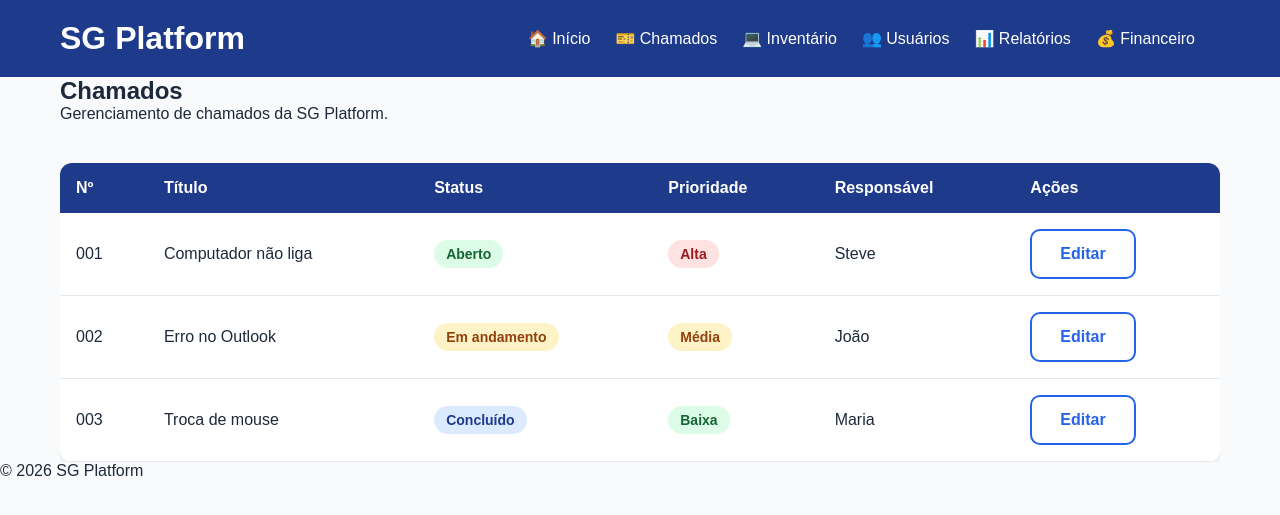
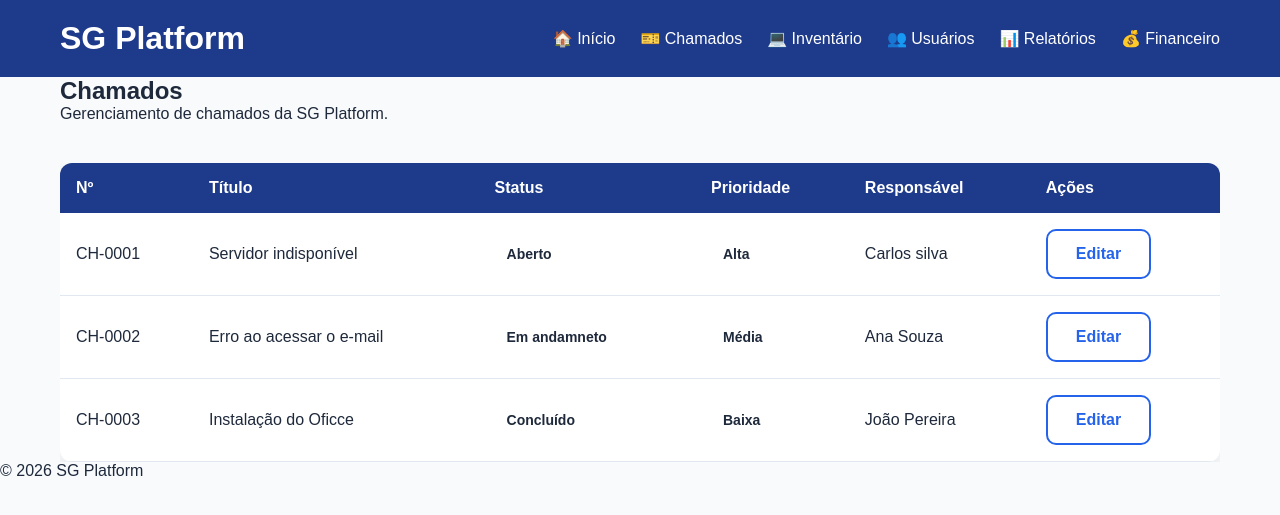
Before and after one commit to Steves2Gamarra/sg-platform, a Flask app: page /chamados in a window 1280 px wide. Shown: the top 515 px of the page. Run offline with Flask 3, Linux system fonts and the light colour scheme.

Commit message:
Sprint 7: refatora modelo Chamado e prepara fluxo de cadastro

```diff
--- a/app/models.py
+++ b/app/models.py
@@ -5,3 +5,42 @@ class Recurso:
         self.titulo = titulo
 
         self.descricao = descricao
+
+class Chamado:
+
+    def __init__(
+        self,
+        numero,
+        titulo,
+        status,
+        prioridade,
+        responsavel
+    ):
+
+        self.numero = numero
+        self.titulo = titulo
+        self.status = status
+        self.prioridade = prioridade
+        self.responsavel = responsavel
+
+@property
+def status_css(self):
+
+    if self.status == "Aberto":
+        return "badge-open"
+
+    if self.status == "Em andamento":
+        return "badge-progress"
+
+    return "badge-closed"
+
+@property
+def prioridade_css(self):
+
+    if self.prioridade == "Alta":
+        return "bafge-high"
+
+    if self.prioridade == "Média":
+        return "badge-medium"
+
+    return "baf=dge-low"
--- a/app/routes.py
+++ b/app/routes.py
@@ -2,7 +2,7 @@ from flask import render_template
 
 from app import app
 
-from app.services import RecursoService
+from app.services import RecursoService, ChamadoService
 
 @app.route("/")
 def home():
@@ -17,4 +17,40 @@ def home():
 @app.route("/chamados")
 def chamados():
 
-    return render_template("chamados.html")
+    chamados = ChamadoService.listar()
+
+    return render_template(
+        "chamados.html",
+        chamados=chamados
+    )
+
+@app.route("/chamados/<int:id>")
+def visualizar_chamado(id):
+
+    chamados = ChamadoService.listar()
+
+    chamado = None
+
+    for item in chamados:
+
+        if item.numero == f"CH-{id:04d}":
+
+            chamado = item
+            break
+
+    if chamado is None:
+
+        return "Chamado não encontrado", 404
+
+    return render_template(
+        "chamado_detalhes.html",
+        chamado=chamado
+    )
+
+@app.route("/chamdos/novos")
+def novo_chamado():
+
+    return render_template(
+        "novo_chamado.html"
+
+    )
--- a/app/services.py
+++ b/app/services.py
@@ -1,4 +1,4 @@
-from app.models import Recurso
+from app.models import Recurso, Chamado
 
 class RecursoService:
 
@@ -42,4 +42,43 @@ class RecursoService:
                 "Controle de receitas, despesas e fluxo de caixa"
 
             )
+
         ]
+
+class ChamadoService:
+
+    @staticmethod
+    def listar():
+
+        return [
+
+            Chamado(
+
+                "CH-0001",
+                "Servidor indisponível",
+                "Aberto",
+                "Alta",
+                "Carlos silva"
+
+            ),
+
+            Chamado(
+
+                "CH-0002",
+                "Erro ao acessar o e-mail",
+                "Em andamneto",
+                "Média",
+                "Ana Souza"
+
+            ),
+
+            Chamado(
+
+                "CH-0003",
+                "Instalação do Oficce",
+                "Concluído",
+                "Baixa",
+                "João Pereira"
+            )
+
+        ]
--- a/app/templates/base.html
+++ b/app/templates/base.html
@@ -36,7 +36,7 @@
 
             <a href="#">💰 Financeiro</a>
 
-        <nav>
+        </div>
 
     </div>
 
--- a/app/templates/chamados.html
+++ b/app/templates/chamados.html
@@ -29,96 +29,47 @@
 
             <tbody>
 
-                <tr>
+                {% for chamado in chamados %}
 
-                    <td>001</td>
-                    <td>Computador não liga</td>
-                    <td>
+<tr>
 
-                        <span class="badge badge-open">
+    <td>{{ chamado.numero }}</td>
 
-                          Aberto
+    <td>{{ chamado.titulo }}</td>
 
-                        </span>
+    <td>
 
-                    </td>
-                    <td>
+        <span class="badge {{ chamado.status_css }}">
+            {{ chamado.status }}
 
-                        <span class="badge badge-high">
+        </span>
 
-                          Alta
+    </td>
 
-                        </span>
+    <td>
 
-                    </td>
-                    <td>Steve</td>
-                    <td>
-                        <button class="btn btn-secondary">
-                            Editar
-                        </button>
-                    </td>
+        <span class="badge {{ chamado.prioridade_css }}">
+            {{ chamado.prioridade }}
 
-                </tr>
+        </span>
 
-                <tr>
+    </td>
 
-                    <td>002</td>
-                    <td>Erro no Outlook</td>
-                    <td>
-                         <span class="badge badge-progress">
+    <td>{{ chamado.responsavel }}</td>
 
-                        Em andamento
+    <td>
 
-                         </span>
-                    </td>
-                    <td>
+        <button class="btn btn-secondary">
 
-                      <span class="badge badge-medium">
+            Editar
 
-                       Média
+        </button>
 
-                     </span>
+    </td>
 
-                    </td>
-                    <td>João</td>
-                    <td>
-                        <button class="btn btn-secondary">
-                            Editar
-                        </button>
-                    </td>
+</tr>
 
-                </tr>
-
-                <tr>
-
-                    <td>003</td>
-                    <td>Troca de mouse</td>
-                    <td>
-
-                        <span class="badge badge-closed">
-
-                        Concluído
-
-                        </span>
-
-                    </td>
-                    <td>
-
-                        <span class="badge badge-low">
-
-                      Baixa
-
-                        </span>
-
-                     </td>
-                    <td>Maria</td>
-                    <td>
-                        <button class="btn btn-secondary">
-                            Editar
-                        </button>
-                    </td>
-
-                </tr>
+{% endfor %}
 
             </tbody>
 
```
Also changed, not shown: app/templates/chamado_detalhes.html (added, +48 -0 lines).
